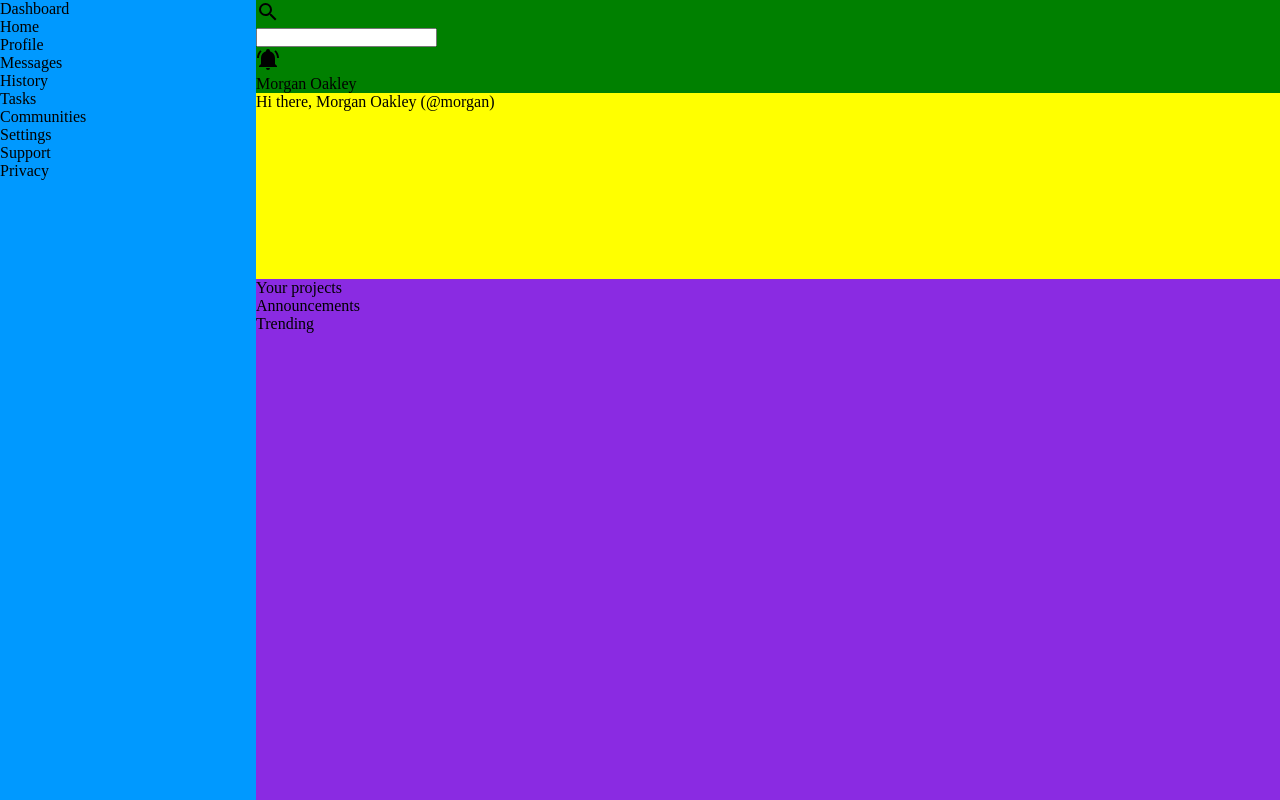
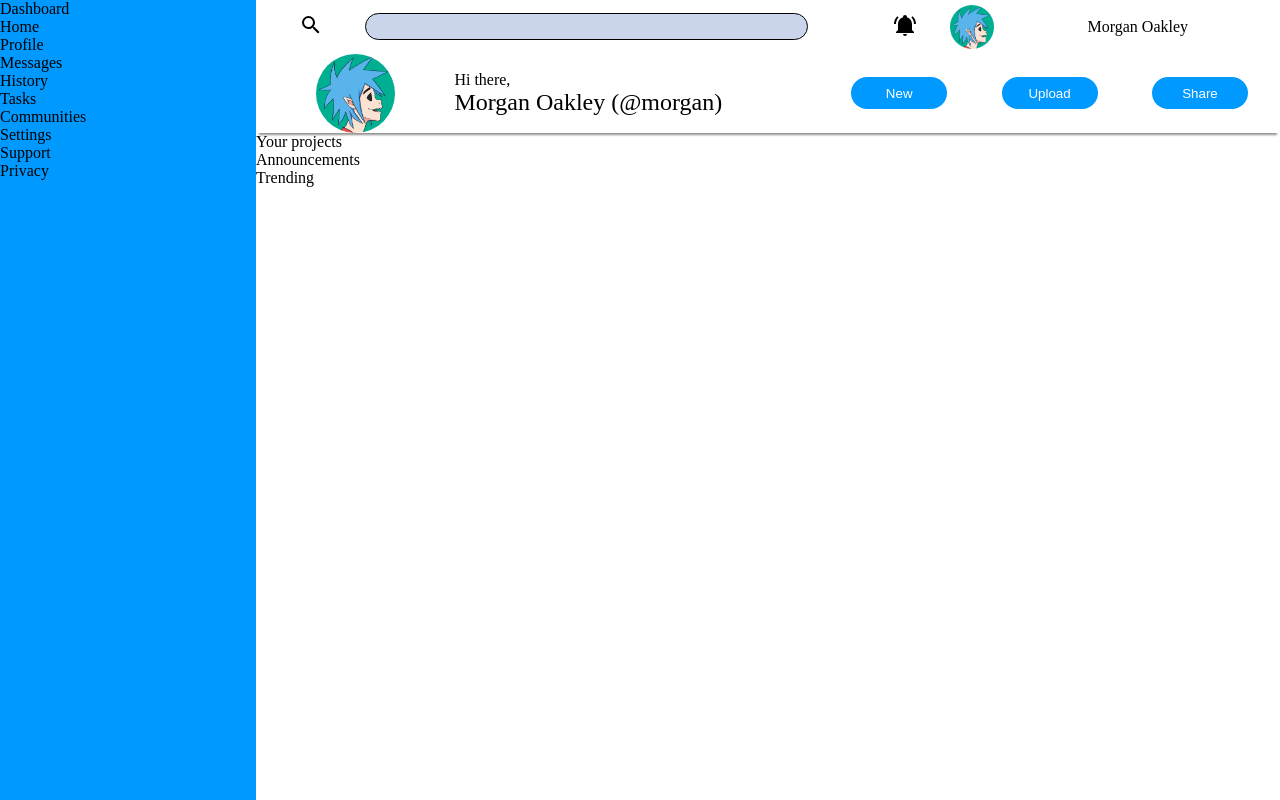
Before and after one commit to JobaF/odin-admin-dashboard, a plain HTML site: page index.html in a window 1280 px wide. Drawn offline with Linux system fonts and the light colour scheme.

Commit message:
Add images, logos, buttons and style header

```diff
--- a/index.html
+++ b/index.html
@@ -40,13 +40,27 @@
               />
             </svg>
           </div>
-          <div class="logo-profile"></div>
+          <img
+            class="logo-profile"
+            src="./ddpbrk8-770cde29-9c7e-4001-88c4-ecc780ce7e42.png"
+          />
 
           <div class="name">Morgan Oakley</div>
         </div>
         <div class="header-bottom">
-          <div class="logo-profile big"></div>
-          <div class="welcome-message">Hi there, Morgan Oakley (@morgan)</div>
+          <img
+            class="logo-profile"
+            src="./ddpbrk8-770cde29-9c7e-4001-88c4-ecc780ce7e42.png"
+          />
+          <div class="welcome-message left">
+            <p class="hithere">Hi there,</p>
+            <p class="morgan">Morgan Oakley (@morgan)</p>
+          </div>
+          <div class="buttons left">
+            <button href="">New</button>
+            <button href="">Upload</button>
+            <button href="">Share</button>
+          </div>
         </div>
       </div>
       <div class="content">
--- a/style.css
+++ b/style.css
@@ -6,9 +6,8 @@
 .container {
   display: grid;
   grid-template-columns: 1fr 4fr;
-  grid-template-rows: 1fr 4fr;
+  grid-template-rows: 1fr 5fr;
   height: 100vh;
-  background-color: blueviolet;
 }
 
 .sidebar {
@@ -21,13 +20,70 @@
   grid-row: 1;
   grid-column: 2/3;
   display: grid;
-  grid-template-rows: 1fr 2fr;
+  box-shadow: 0 5px 2px -3px rgba(0, 0, 0, 0.43);
+  grid-template-rows: 40% 60%;
 }
 
 .header-top {
-  background-color: green;
+  display: grid;
+  justify-items: center;
+  align-items: center;
+  grid-template-columns: 1fr 4fr 1fr 1fr 2fr;
 }
 
 .header-bottom {
-  background-color: yellow;
+  display: grid;
+  justify-items: center;
+  align-items: center;
+  grid-template-columns: 20% 40% 40%;
 }
+
+.header-top,
+.header-bottom {
+  padding-right: 32px;
+}
+
+img {
+  width: 40%;
+  height: auto;
+  border-radius: 50%;
+}
+
+.input-search {
+  height: 25px;
+  width: 100%;
+  border-radius: 15px;
+  border: 1px solid black;
+  background-color: rgb(202, 213, 236);
+}
+
+.hithere {
+  font-size: 1rem;
+}
+
+.morgan {
+  font-size: 1.5rem;
+}
+
+.logo-notification {
+  justify-self: right;
+}
+
+button {
+  width: 6rem;
+  height: 2rem;
+  border-radius: 2rem;
+  border: none;
+  background-color: rgb(0, 153, 255);
+  color: white;
+}
+
+.left {
+  justify-self: left;
+}
+
+.buttons {
+  width: 100%;
+  display: flex;
+  justify-content: space-between;
+}
```
Also changed, not shown: ddpbrk8-770cde29-9c7e-4001-88c4-ecc780ce7e42.png (added).
